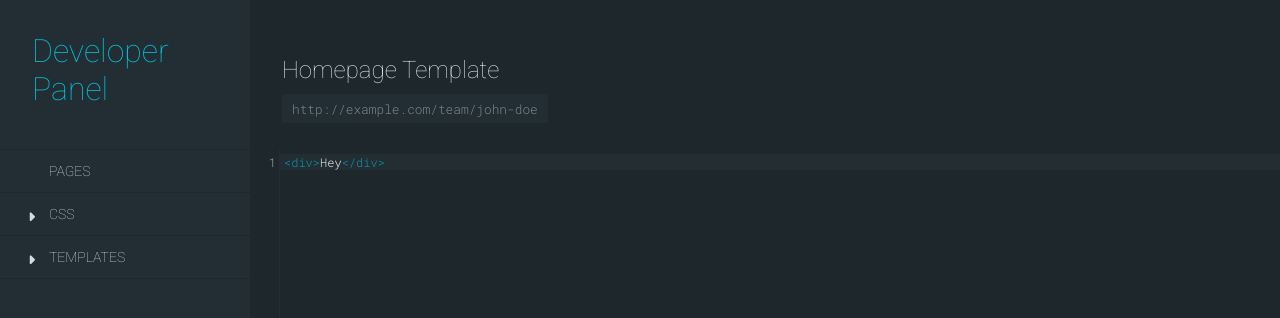
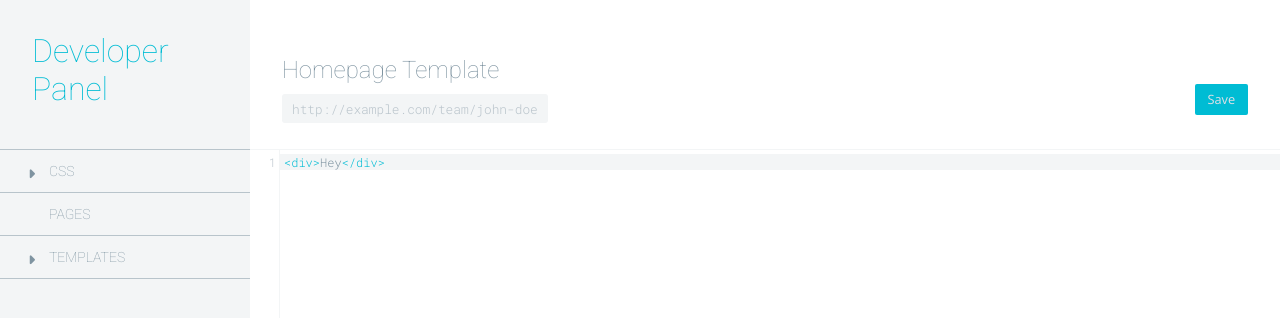
Before and after one commit to jordan-loeser/Content-Management-System, a PHP site: page / in a window 1280 px wide. Shown: the top 318 px of the page. Run offline with PHP 8.4, Linux system fonts and the light colour scheme; some libraries are stand-ins or nearby versions.

Commit message:
Updated Light Color Scheme

```diff
--- a/css/style.css
+++ b/css/style.css
@@ -1,7 +1,6 @@
 /*
-Project Name: Jordan Loeser's Portfolio
-Author: Jordan Loeser
-Author URI: http://jordanloeser.com/
+Project Name: CMS
+Author: Jordan Loeser & Trevor Crupi
 Version:      1.0.0
 */
 /* # Reset
@@ -19,12 +18,45 @@ ol {
   padding: 0; }
 
 html, body {
-  color: #D1DBE0;
-  background: #1E272C;
+  color: #7F94A1;
+  background: #7F94A1;
   font-family: "Open Sans", sans-serif;
   height: 100%; }
 
-/* # Style
+/* # Helper Classes
+---------------------------------------------------------------------------------------------------- */
+a.button {
+  display: inline-block;
+  padding: .5em 1em;
+  font-size: .8em;
+  text-decoration: none;
+  color: #DFE0E6;
+  background: #00BCD4;
+  border-radius: 2px;
+  -webkit-border-radius: 2px;
+  background-clip: padding-box; }
+  a.button:hover {
+    background: #008fa1; }
+
+/* # CodeEditor
+---------------------------------------------------------------------------------------------------- */
+.cm-s-devcms {
+  background-color: #FFF;
+  color: #7F94A1; }
+  .cm-s-devcms .CodeMirror-gutters {
+    background: #FFF;
+    color: rgba(127, 148, 161, 0.7);
+    border-right: 1px solid #F3F5F6; }
+  .cm-s-devcms .CodeMirror-linenumber {
+    color: rgba(127, 148, 161, 0.5); }
+  .cm-s-devcms .CodeMirror-activeline-background {
+    background: #F3F5F6; }
+  .cm-s-devcms .cm-tag {
+    color: #00BCD4; }
+  .cm-s-devcms .CodeMirror-cursor {
+    border-left-color: #7F94A1; }
+
+/* # Header
 ---------------------------------------------------------------------------------------------------- */
 header {
   overflow: auto; }
@@ -33,8 +65,8 @@ header {
     height: 150px;
     width: 250px;
     padding: 2em;
-    background-color: #232E34;
-    border-bottom: 1px solid #1E272C; }
+    background-color: #F3F5F6;
+    border-bottom: 1px solid rgba(127, 148, 161, 0.5); }
     header .logo h1 {
       margin: 0;
       font-family: "Roboto", sans-serif;
@@ -46,7 +78,9 @@ header {
     float: right;
     height: 150px;
     width: calc(100% - 250px);
-    padding: 2em; }
+    padding: 2em;
+    background-color: #FFF;
+    border-bottom: 1px solid #F3F5F6; }
     header .page-info h2 {
       margin: 0;
       margin-top: 1em;
@@ -58,24 +92,28 @@ header {
       margin-top: .8em;
       padding: .5em 10px;
       font-family: "Roboto Mono", sans-serif;
-      color: rgba(209, 219, 224, 0.5);
+      color: rgba(127, 148, 161, 0.5);
       font-size: .8em;
       font-weight: 100;
-      background: #232E34;
+      background: #F3F5F6;
       border-radius: 3px;
       -webkit-border-radius: 3px;
       background-clip: padding-box; }
       header .page-info .url:focus {
-        background: #D1DBE0;
-        color: #232E34;
+        background: rgba(127, 148, 161, 0.5);
+        color: #FFF;
         outline: none; }
+    header .page-info .button {
+      float: right; }
 
+/* # Sidebar
+---------------------------------------------------------------------------------------------------- */
 .sidebar {
   float: left;
   height: calc(100% - 150px);
   height: calc(100vh - 150px);
   width: 250px;
-  background-color: #232E34;
+  background-color: #F3F5F6;
   overflow-y: scroll; }
   .sidebar ul {
     font-family: "Roboto", sans-serif; }
@@ -84,16 +122,16 @@ header {
       position: relative;
       padding: 1em 2em;
       padding-left: 3.5em;
-      color: #D1DBE0;
+      color: #7F94A1;
       text-transform: uppercase;
       font-size: 14px;
       line-height: 1em;
       font-weight: 100;
-      border-bottom: 1px solid #1E272C; }
+      border-bottom: 1px solid rgba(127, 148, 161, 0.5); }
       .sidebar ul li span:hover {
-        background-color: #2D3B43; }
+        background-color: #FFF; }
     .sidebar ul li.open > span {
-      background-color: #1E272C; }
+      background-color: rgba(127, 148, 161, 0.5); }
       .sidebar ul li.open > span:before {
         content: "\f0d7" !important; }
     .sidebar ul li.has-children span:before {
@@ -111,7 +149,7 @@ header {
       display: none;
       padding: 0;
       list-style-type: none;
-      border-bottom: 1px solid #1E272C; }
+      border-bottom: 1px solid rgba(127, 148, 161, 0.5); }
       .sidebar ul li .sub-menu li span {
         padding: 1em 3.5em;
         text-transform: none;
@@ -119,6 +157,8 @@ header {
         .sidebar ul li .sub-menu li span:before {
           content: ""; }
 
+/* # Main Panel
+---------------------------------------------------------------------------------------------------- */
 .main-panel.with-sidebar {
   float: right;
   width: calc(100% - 250px); }
--- a/index.php
+++ b/index.php
@@ -7,17 +7,18 @@
   <div class="page-info">
     <h2>Homepage Template</h2>
     <div class="url" contenteditable="true">http://example.com/team/john-doe</div>
+    <a href="#" class="button">Save</a>
   </div>
 </header><!--/DASHBOARD HEADER -->
 <div class="sidebar">
   <ul>
-    <li><span>Pages</span></li>
     <li class="has-children"><span>CSS</span>
       <ul class="sub-menu">
         <li><span>Homepage</span></li>
         <li><span>Blog</span></li>
       </ul>
     </li>
+    <li><span>Pages</span></li>
     <li class="has-children"><span>Templates</span>
       <ul class="sub-menu">
         <li><span>Homepage</span></li>
```
Also changed, not shown: css/scss/input.scss (+4 -3 lines), css/scss/partials/_codeEditor.scss (added, +29 -0 lines), css/scss/partials/_helper.scss (added, +17 -0 lines), css/scss/partials/_style.scss (+24 -14 lines), css/scss/partials/_variables.scss (+9 -8 lines), 1 other file.
